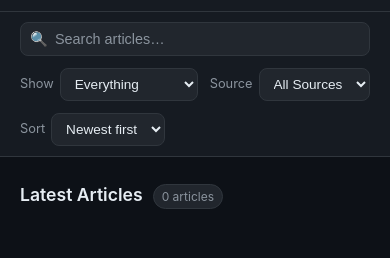
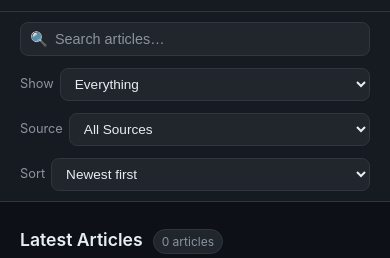
Before and after one commit to BardSec/hied-news, a website: page public/index.html in a window 390 px wide. Shown: the part 86-344 px from the top of the page. Drawn offline with Linux system fonts and the light colour scheme; no server answers.

Commit message:
Keep filter dropdowns within the screen on phones
A select sizes itself to its longest option, so long feed names pushed the
page to 373px wide in a 320px viewport. Measured 320/375/1280 after: no overflow.

Co-Authored-By: Claude Opus 5.5 <noreply@anthropic.com>

```diff
--- a/public/styles.css
+++ b/public/styles.css
@@ -193,6 +193,15 @@ a:hover { text-decoration: underline; }
 }
 
 .filter-wrap select:focus { border-color: var(--accent); }
+
+/* A <select> sizes itself to its longest <option>; long feed names would
+   otherwise push the page wider than a phone screen */
+.filter-wrap { min-width: 0; max-width: 100%; }
+.filter-wrap select { min-width: 0; max-width: 100%; text-overflow: ellipsis; }
+@media (max-width: 600px) {
+  .filter-wrap { flex: 1 1 100%; }
+  .filter-wrap select { flex: 1; }
+}
 
 /* ─── Main layout ───────────────────────────────────────────────────────── */
 .main-layout {
```
